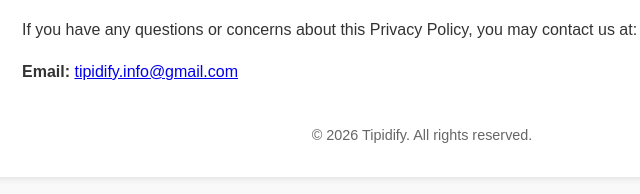
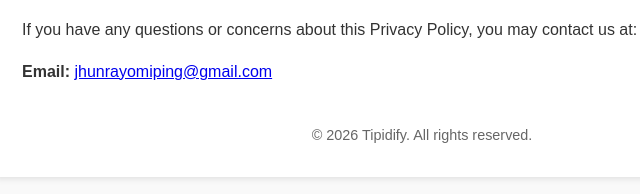
Before and after one commit to qw87rt/Tipidify, a website: page web/privacy.html in a window 1280 px wide. Shown: the part 1342-1536 px from the top of the page, 218-858 px from the left. Drawn offline with Linux system fonts and the light colour scheme.

Commit message:
Privacy update

```diff
--- a/web/privacy.html
+++ b/web/privacy.html
@@ -105,7 +105,7 @@
         </p>
         <p>
             <strong>Email:</strong>
-            <a href="mailto:tipidify.info@gmail.com">tipidify.info@gmail.com</a>
+            <a href="mailto:jhunrayomiping@gmail.com">jhunrayomiping@gmail.com</a>
         </p>
 
         <footer>
```
